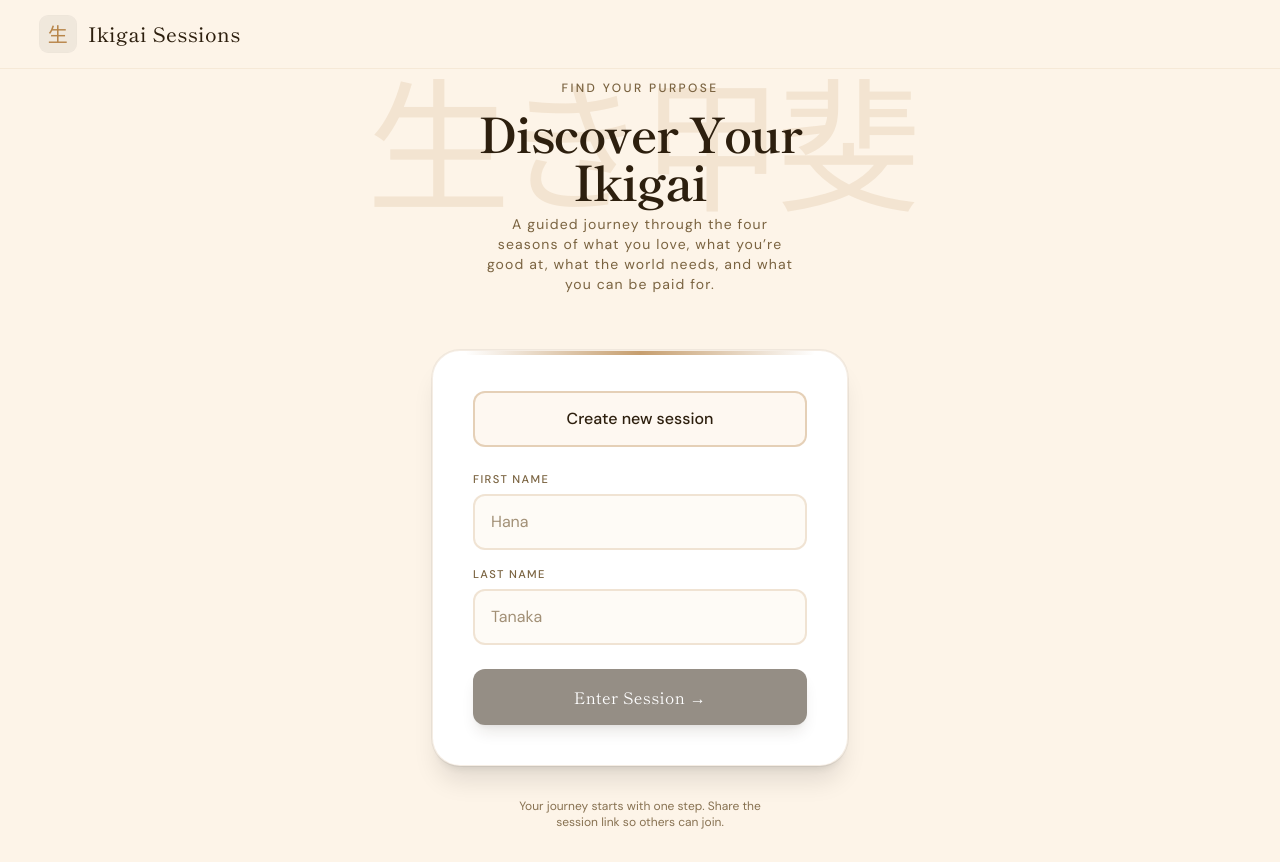
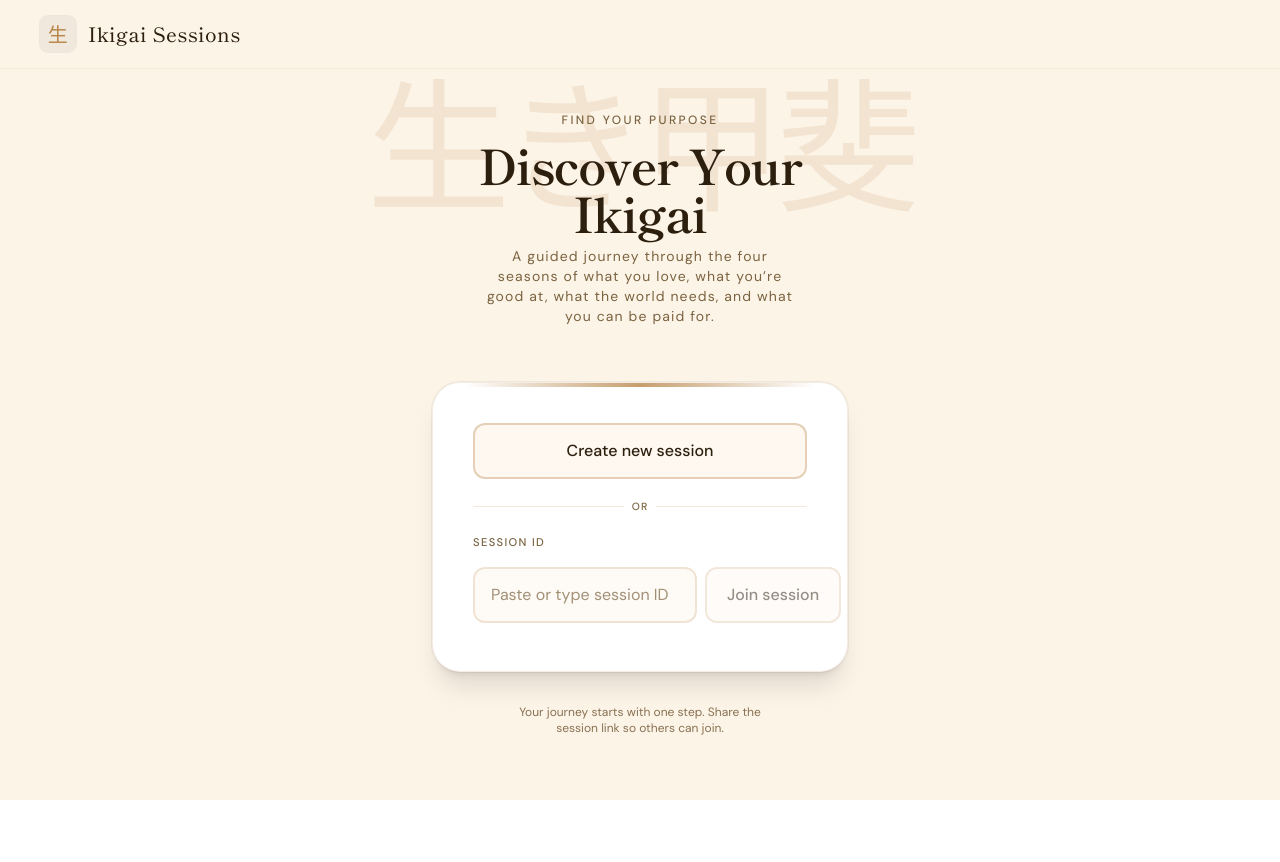
Before and after one commit to NoeOsorio/ikigapp, a React (Vite) app: page /session in a window 1280 px wide. After the commit the page ends 800 px from the top, so only its background shows below. Built offline with nearby package versions, Linux system fonts and the light colour scheme.

Commit message:
Refactor Join component to enhance session management and user experience. Introduced input for session ID, allowing users to join existing sessions. Updated form handling and validation logic for improved clarity and functionality. Enhanced UI elements for better accessibility and interaction.

```diff
--- a/src/pages/Join.tsx
+++ b/src/pages/Join.tsx
@@ -7,25 +7,31 @@ export default function Join() {
   const [searchParams, setSearchParams] = useSearchParams();
   const navigate = useNavigate();
   const sessionIdFromUrl = searchParams.get("session") ?? "";
+  const [sessionIdInput, setSessionIdInput] = useState("");
   const [firstName, setFirstName] = useState("");
   const [lastName, setLastName] = useState("");
 
   const handleCreateSession = () => {
-    const newId = nanoid(10);
-    setSearchParams({ session: newId });
+    setSearchParams({ session: nanoid(10) });
   };
 
-  const handleJoin = (e: React.FormEvent) => {
+  const handleJoinWithId = (e: React.FormEvent) => {
+    e.preventDefault();
+    const id = sessionIdInput.trim();
+    if (id) setSearchParams({ session: id });
+  };
+
+  const handleEnterSession = (e: React.FormEvent) => {
     e.preventDefault();
     const name = [firstName.trim(), lastName.trim()].filter(Boolean).join(" ");
-    if (!name) return;
-    const session = sessionIdFromUrl || nanoid(10);
-    navigate(workshopUrl(session, name, "lobby"));
+    if (!name || !sessionIdFromUrl) return;
+    navigate(workshopUrl(sessionIdFromUrl, name, "lobby"));
   };
 
   const hasSession = sessionIdFromUrl !== "";
-  const canJoin = Boolean(firstName.trim() && lastName.trim());
+  const canEnterSession = hasSession && Boolean(firstName.trim() && lastName.trim());
   const sessionLabel = hasSession ? `Session #${sessionIdFromUrl.slice(0, 8).toUpperCase()}` : null;
+  const canJoinWithId = sessionIdInput.trim() !== "";
 
   return (
     <div className="w-full max-w-md flex flex-col items-center justify-center gap-0 px-4">
@@ -53,7 +59,48 @@ export default function Join() {
         {/* Top accent line */}
         <div className="absolute top-0 left-8 right-8 h-1 rounded-b-full bg-linear-to-r from-transparent via-dawn-accent/80 to-transparent" />
 
-        {hasSession && sessionLabel && (
+        {!hasSession ? (
+          <div className="flex flex-col gap-5 mb-2">
+            <button
+              type="button"
+              onClick={handleCreateSession}
+              className="w-full py-3.5 px-4 rounded-xl border-2 border-dawn-accent/35 bg-dawn-bg/60 text-dawn-dark font-medium hover:bg-dawn-accent/15 hover:border-dawn-accent/50 transition-all duration-200"
+            >
+              Create new session
+            </button>
+            <div className="relative flex items-center gap-2 before:content-[''] before:flex-1 before:h-px before:bg-dawn-accent/20 after:content-[''] after:flex-1 after:h-px after:bg-dawn-accent/20">
+              <span className="text-[0.65rem] tracking-widest uppercase text-dawn-muted font-medium">or</span>
+            </div>
+            <form onSubmit={handleJoinWithId} className="flex flex-col gap-3">
+              <label
+                htmlFor="sessionId"
+                className="block text-[0.7rem] tracking-[0.12em] uppercase text-dawn-muted mb-1 font-medium"
+              >
+                Session ID
+              </label>
+              <div className="flex gap-2">
+                <input
+                  id="sessionId"
+                  type="text"
+                  value={sessionIdInput}
+                  onChange={(e) => setSessionIdInput(e.target.value)}
+                  placeholder="Paste or type session ID"
+                  className="flex-1 py-3.5 px-4 rounded-xl border-2 border-dawn-accent/20 bg-dawn-bg/40 font-body text-base text-dawn-dark placeholder:text-dawn-muted/70 outline-none transition-all duration-200 focus:border-dawn-accent focus:ring-4 focus:ring-dawn-accent/15"
+                  autoComplete="off"
+                />
+                <button
+                  type="submit"
+                  disabled={!canJoinWithId}
+                  className="py-3.5 px-5 rounded-xl border-2 border-dawn-accent/35 bg-dawn-bg/60 text-dawn-dark font-medium hover:bg-dawn-accent/15 hover:border-dawn-accent/50 transition-all duration-200 disabled:opacity-50 disabled:cursor-not-allowed shrink-0"
+                >
+                  Join session
+                </button>
+              </div>
+            </form>
+          </div>
+        ) : (
+          <>
+            {sessionLabel && (
               <div className="inline-flex items-center gap-2 bg-dawn-bg/80 border border-dawn-accent/25 rounded-full py-2 px-4 mb-6">
                 <span className="w-2 h-2 rounded-full bg-dawn-accent animate-pulse-dot" />
                 <span className="text-xs text-dawn-accent tracking-[0.08em] font-medium">
@@ -61,17 +108,7 @@ export default function Join() {
                 </span>
               </div>
             )}
-        {!hasSession && (
-          <button
-            type="button"
-            onClick={handleCreateSession}
-            className="w-full py-3.5 px-4 mb-6 rounded-xl border-2 border-dawn-accent/35 bg-dawn-bg/60 text-dawn-dark font-medium hover:bg-dawn-accent/15 hover:border-dawn-accent/50 transition-all duration-200"
-          >
-            Create new session
-          </button>
-        )}
-
-        <form onSubmit={handleJoin} className="flex flex-col gap-6">
+            <form onSubmit={handleEnterSession} className="flex flex-col gap-6">
               <div className="flex flex-col gap-4">
                 <div>
                   <label
@@ -108,15 +145,16 @@ export default function Join() {
                   />
                 </div>
               </div>
-
               <button
                 type="submit"
-            disabled={!canJoin}
+                disabled={!canEnterSession}
                 className="w-full py-4 rounded-xl bg-dawn-dark text-white font-display text-base tracking-wide disabled:opacity-50 disabled:cursor-not-allowed transition-all duration-200 hover:bg-dawn-accent hover:-translate-y-0.5 active:translate-y-0 min-h-[48px] shadow-lg shadow-dawn-dark/20 hover:shadow-dawn-accent/25"
               >
                 Enter Session →
               </button>
             </form>
+          </>
+        )}
       </div>
 
       <p className="mt-8 text-center text-xs text-dawn-muted/90 max-w-[280px] animate-[fade-up_0.6s_ease_0.3s_both]">
```
Lines whose indentation alone changed are shown as unchanged.
